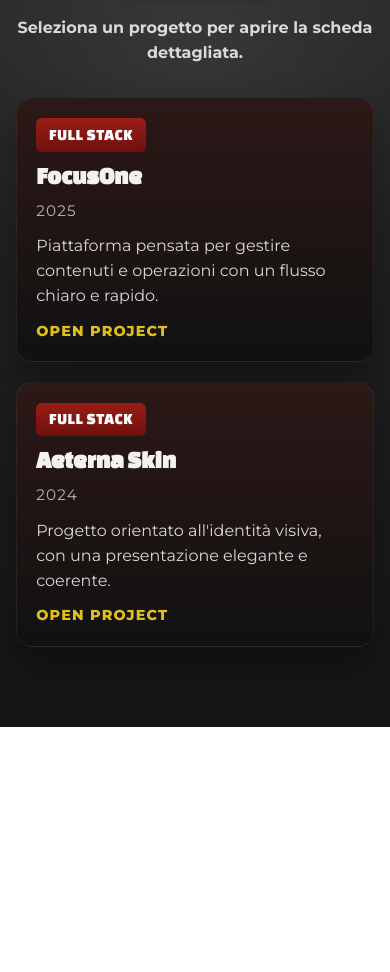
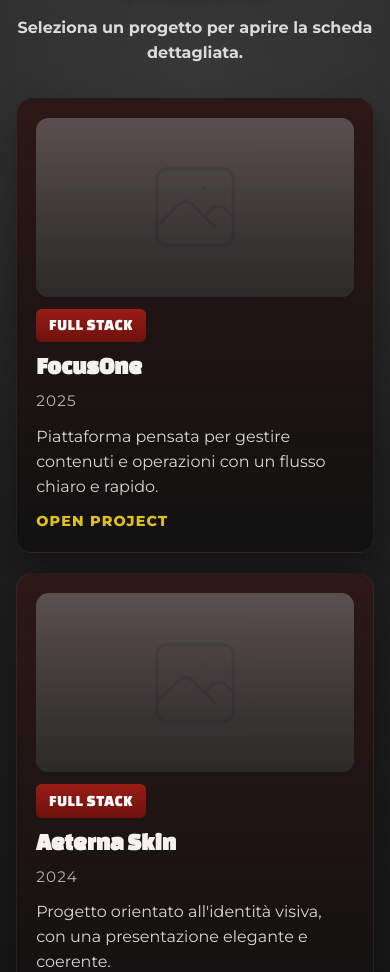
Before and after one commit to matteolepera/portfolio, a React (Vite) app: page /home in a window 390 px wide. Shown: the part 2826-3798 px from the top of the page. Before the commit the page ends 3553 px from the top, so only its background shows below. Built offline with nearby package versions, Linux system fonts and the light colour scheme; a web font is replaced by a local one.

Commit message:
feat: ristilizzata la card. lavorato il responsive. aggiunte immagini di placeholder.

```diff
--- a/src/components/ProjectCard.jsx
+++ b/src/components/ProjectCard.jsx
@@ -3,6 +3,9 @@ import styles from "../styles/Home.module.css"
 export default function ProjectCard({ project, onOpen }) {
     return (
         <button className={styles.projectCard} type="button" onClick={onOpen}>
+            <div className={styles.projectCardPreview}>
+                <img src={project.previewImage} alt={project.name} />
+            </div>
             <span className={styles.projectCardBadge}>{project.type}</span>
             <strong className={styles.projectCardName}>{project.name}</strong>
             <span className={styles.projectCardMeta}>{project.year}</span>
--- a/src/components/ProjectModal.jsx
+++ b/src/components/ProjectModal.jsx
@@ -5,7 +5,7 @@ export default function ProjectModal({ project, slideIndex, onPrev, onNext, onCl
         return null
     }
 
-    const slide = project.slides[slideIndex]
+    const image = project.images[slideIndex]
 
     return (
         <div className={styles.projectModalOverlay} role="dialog" aria-modal="true" aria-label={project.name} onClick={onClose}>
@@ -27,16 +27,9 @@ export default function ProjectModal({ project, slideIndex, onPrev, onNext, onCl
 
                     <div className={styles.projectSlide}>
                         <span className={styles.projectSlideIndex}>
-                            {String(slideIndex + 1).padStart(2, "0")} / {String(project.slides.length).padStart(2, "0")}
+                            {String(slideIndex + 1).padStart(2, "0")} / {String(project.images.length).padStart(2, "0")}
                         </span>
-                        <h4>{slide.title}</h4>
-                        <p>{slide.text}</p>
-
-                        <div className={styles.projectStack}>
-                            {project.stack.map((item) => (
-                                <span key={item}>{item}</span>
-                            ))}
-                        </div>
+                        <img src={image} alt={`${project.name} screenshot ${slideIndex + 1}`} />
                     </div>
 
                     <button type="button" className={styles.projectCarouselNav} onClick={onNext} aria-label="Next slide">
@@ -44,9 +37,9 @@ export default function ProjectModal({ project, slideIndex, onPrev, onNext, onCl
                     </button>
                 </div>
 
-                <div className={styles.projectModalFooter}>
-                    <span>{project.year}</span>
-                    <strong>{project.summary}</strong>
+                <div className={styles.projectModalDescription}>
+                    <span>Description</span>
+                    <p>{project.description}</p>
                 </div>
             </div>
         </div>
--- a/src/data/projects.js
+++ b/src/data/projects.js
@@ -6,11 +6,13 @@ export const projects = [
         year: "2025",
         role: "Full Stack Developer",
         summary: "Piattaforma pensata per gestire contenuti e operazioni con un flusso chiaro e rapido.",
+        description: "FocusOne è stato pensato per unire rapidità operativa, gestione ordinata e una UX chiara, con attenzione particolare a leggibilità e scalabilità.",
         stack: ["PHP", "Laravel", "JavaScript", "MySQL"],
-        slides: [
-            { title: "Overview", text: "Dashboard con focus su semplicità, chiarezza e velocità d'uso." },
-            { title: "Stack", text: "Backend in PHP / Laravel e interfaccia costruita con JavaScript." },
-            { title: "Impact", text: "Organizzazione dei dati, UX pulita e una struttura pronta a scalare." },
+        previewImage: "/images/placeholder.png",
+        images: [
+            "/images/placeholder.png",
+            "/images/placeholder.png",
+            "/images/placeholder.png",
         ],
     },
     {
@@ -20,11 +22,13 @@ export const projects = [
         year: "2024",
         role: "Full Stack Developer",
         summary: "Progetto orientato all'identità visiva, con una presentazione elegante e coerente.",
+        description: "Aeterna Skin punta a valorizzare l’identità del brand con una presentazione pulita, minimale e visivamente più premium.",
         stack: ["React", "JavaScript", "Bootstrap", "CSS3"],
-        slides: [
-            { title: "Overview", text: "Landing e contenuti presentati con un look pulito e premium." },
-            { title: "Stack", text: "Frontend moderno con React, componenti riutilizzabili e styling custom." },
-            { title: "Impact", text: "Esperienza più immersiva, leggibile e coerente con il brand." },
+        previewImage: "/images/placeholder.png",
+        images: [
+            "/images/placeholder.png",
+            "/images/placeholder.png",
+            "/images/placeholder.png",
         ],
     },
 ];
--- a/src/pages/Home.jsx
+++ b/src/pages/Home.jsx
@@ -45,7 +45,7 @@ export default function Home() {
         }
 
         setSlideIndex((currentSlide) =>
-            currentSlide === 0 ? activeProject.slides.length - 1 : currentSlide - 1,
+            currentSlide === 0 ? activeProject.images.length - 1 : currentSlide - 1,
         )
     }
 
@@ -55,7 +55,7 @@ export default function Home() {
         }
 
         setSlideIndex((currentSlide) =>
-            (currentSlide + 1) % activeProject.slides.length,
+            (currentSlide + 1) % activeProject.images.length,
         )
     }
 
--- a/src/styles/Home.module.css
+++ b/src/styles/Home.module.css
@@ -529,6 +529,43 @@
     box-shadow: 0 22px 42px rgba(0, 0, 0, 0.42);
 }
 
+.projectCardPreview {
+    position: relative;
+    overflow: hidden;
+    aspect-ratio: 16 / 9;
+    border-radius: 0.8rem;
+    background: linear-gradient(180deg, rgba(255, 255, 255, 0.04), rgba(0, 0, 0, 0.18));
+}
+
+.projectCardPreview::after {
+    content: "";
+    position: absolute;
+    inset: 0;
+    background: linear-gradient(180deg, rgba(17, 17, 17, 0.18), rgba(17, 17, 17, 0.62));
+    transition: opacity 180ms ease;
+    pointer-events: none;
+}
+
+.projectCardPreview img {
+    width: 100%;
+    height: 100%;
+    object-fit: cover;
+    opacity: 0.28;
+    filter: grayscale(0.1) contrast(1.02);
+    transition: opacity 180ms ease, transform 180ms ease, filter 180ms ease;
+    display: block;
+}
+
+.projectCard:hover .projectCardPreview img {
+    opacity: 1;
+    transform: scale(1.02);
+    filter: none;
+}
+
+.projectCard:hover .projectCardPreview::after {
+    opacity: 0.15;
+}
+
 .projectCardBadge {
     align-self: flex-start;
     padding: 0.3rem 0.8rem;
@@ -588,6 +625,8 @@
 .projectModal {
     position: relative;
     width: min(100%, 44rem);
+    max-height: calc(100vh - 2rem);
+    overflow: auto;
     border-radius: 1.1rem;
     padding: 1.25rem;
     background:
@@ -596,6 +635,27 @@
     border: 1px solid rgba(255, 255, 255, 0.08);
     box-shadow: 0 26px 56px rgba(0, 0, 0, 0.5);
     color: #f4f1ef;
+    scrollbar-width: thin;
+    scrollbar-color: #9a1d16 #080808;
+}
+
+.projectModal::-webkit-scrollbar {
+    width: 0.72rem;
+}
+
+.projectModal::-webkit-scrollbar-track {
+    background: #080808;
+    border-radius: 999px;
+}
+
+.projectModal::-webkit-scrollbar-thumb {
+    border-radius: 999px;
+    background: linear-gradient(180deg, #9a1d16 0%, #6f100d 100%);
+    border: 2px solid #080808;
+}
+
+.projectModal::-webkit-scrollbar-thumb:hover {
+    background: linear-gradient(180deg, #b5231b 0%, #7f120e 100%);
 }
 
 .projectModalClose {
@@ -663,16 +723,18 @@
 }
 
 .projectSlide {
-    min-height: 14rem;
+    min-height: 18rem;
     border-radius: 0.9rem;
-    padding: 1rem 1.1rem;
+    padding: 0.85rem;
     background: #2a2a2a;
     display: flex;
     flex-direction: column;
     gap: 0.8rem;
+    justify-content: center;
 }
 
 .projectSlideIndex {
+    align-self: flex-start;
     font-family: "Montserrat", sans-serif;
     font-size: 0.85rem;
     letter-spacing: 0.12em;
@@ -680,59 +742,35 @@
     color: rgba(244, 241, 239, 0.65);
 }
 
-.projectSlide h4 {
-    margin: 0;
-    font-family: "Changa One", sans-serif;
-    font-size: 1.5rem;
-    line-height: 1;
-    color: #fff;
+.projectSlide img {
+    width: 100%;
+    height: 100%;
+    max-height: 24rem;
+    object-fit: cover;
+    border-radius: 0.75rem;
+    display: block;
 }
 
-.projectSlide p {
+.projectModalDescription {
+    margin-top: 1rem;
+    display: flex;
+    flex-direction: column;
+    gap: 0.45rem;
+}
+
+.projectModalDescription span {
+    font-family: "Changa One", sans-serif;
+    font-size: 1rem;
+    letter-spacing: 0.04em;
+    text-transform: uppercase;
+    color: #e0bf1c;
+}
+
+.projectModalDescription p {
     margin: 0;
     font-family: "Montserrat", sans-serif;
     font-size: 1rem;
-    line-height: 1.55;
-    color: rgba(244, 241, 239, 0.88);
-}
-
-.projectStack {
-    margin-top: auto;
-    display: flex;
-    flex-wrap: wrap;
-    gap: 0.5rem;
-}
-
-.projectStack span {
-    padding: 0.25rem 0.65rem;
-    border-radius: 999px;
-    background: rgba(255, 255, 255, 0.06);
-    font-family: "Montserrat", sans-serif;
-    font-size: 0.85rem;
-    font-weight: 700;
-    color: #f4f1ef;
-}
-
-.projectModalFooter {
-    margin-top: 1rem;
-    display: flex;
-    flex-direction: column;
-    gap: 0.35rem;
-}
-
-.projectModalFooter span {
-    font-family: "Montserrat", sans-serif;
-    font-size: 0.9rem;
-    letter-spacing: 0.08em;
-    text-transform: uppercase;
-    color: rgba(244, 241, 239, 0.65);
-}
-
-.projectModalFooter strong {
-    font-family: "Montserrat", sans-serif;
-    font-size: 0.98rem;
-    font-weight: 700;
-    line-height: 1.5;
+    line-height: 1.6;
     color: rgba(244, 241, 239, 0.9);
 }
 
@@ -744,6 +782,7 @@
     .projectModal {
         width: min(100%, 34rem);
         padding: 1rem;
+        max-height: calc(100vh - 1.25rem);
     }
 
     .projectCarousel {
@@ -753,4 +792,35 @@
     .projectCarouselNav {
         min-height: 2.8rem;
     }
+
+    .projectSlide {
+        min-height: 12rem;
+    }
 }
+
+@media (hover: none) and (pointer: coarse) {
+    .projectCard:hover {
+        transform: none;
+        box-shadow: 0 18px 36px rgba(0, 0, 0, 0.35);
+    }
+
+    .projectCardPreview img {
+        opacity: 0.55;
+        transform: none;
+        filter: none;
+    }
+
+    .projectCardPreview::after {
+        opacity: 0.28;
+    }
+
+    .projectCard:hover .projectCardPreview img {
+        opacity: 0.55;
+        transform: none;
+        filter: none;
+    }
+
+    .projectCard:hover .projectCardPreview::after {
+        opacity: 0.28;
+    }
+}
```
Also changed, not shown: public/images/placeholder.png (added).
